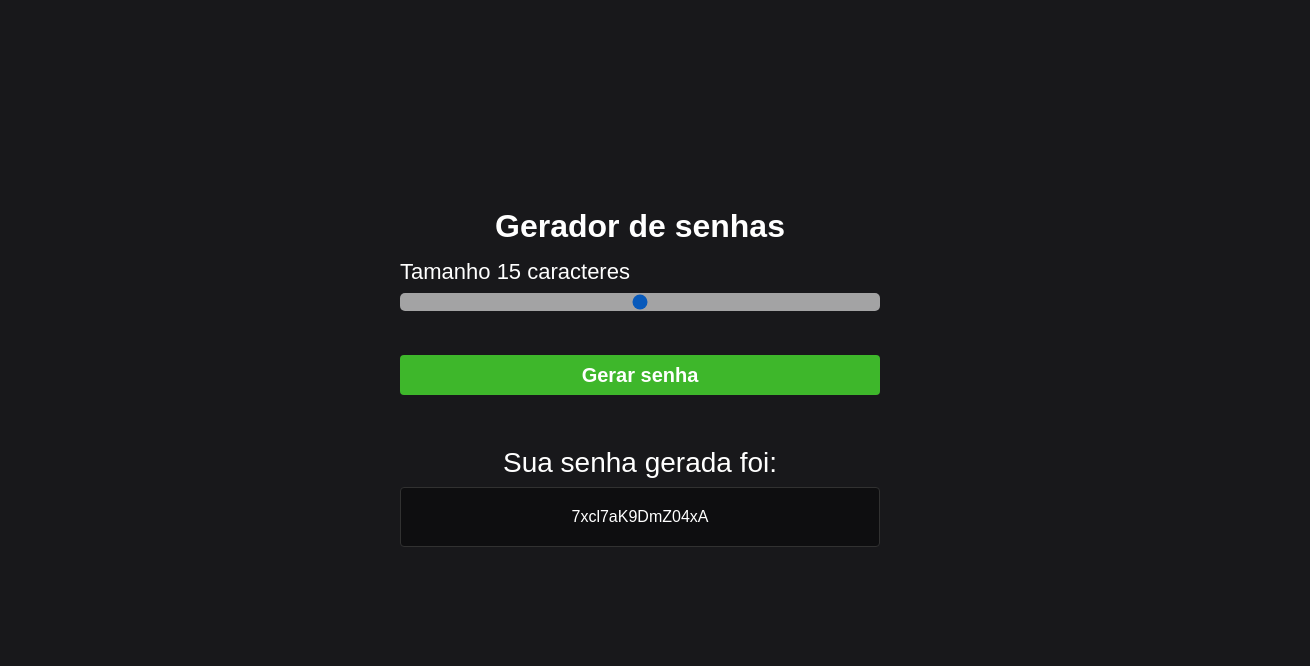
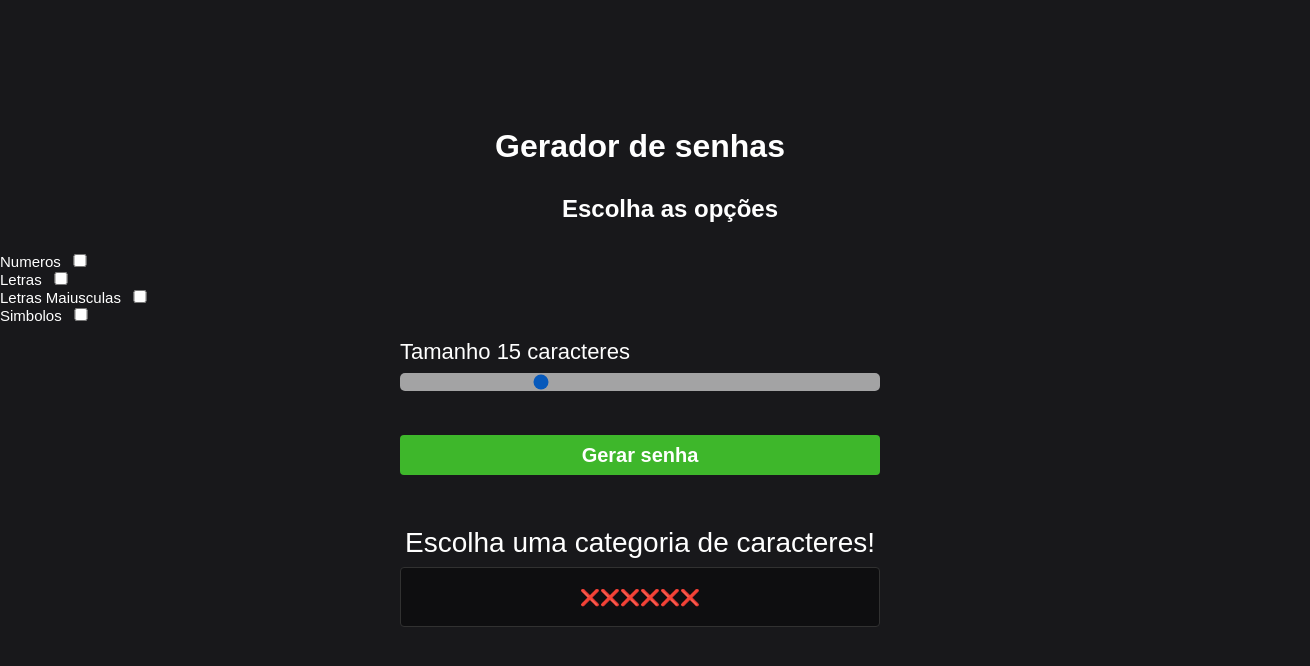
Before and after one commit to Damniel-Guilherme/Password-Generator, a plain HTML site: page index.html in a window 1280 px wide. Both pictures are taken after a click on the button "Gerar senha". Shown: the whole page, 1310 px wide, since content can reach past the window. Drawn offline with Linux system fonts and the light colour scheme.

Commit message:
update project

```diff
--- a/index.html
+++ b/index.html
@@ -11,22 +11,54 @@
   <title>Gerador de senha</title>
 </head>
 <body>
+<header>
+    <h1>Gerador de senhas</h1>
 
-    <h1>Gerador de senhas</h1>
+    <div>
+        <h2>Escolha as opções</h2>
+
+        <div>
+            <label for="apenasNumeros">Numeros</label>
+            <input type="checkbox" name="apenasNumeros" id="apenasNumeros">
+
+        </div>
+
+        <div>
+            <label for="apenasLetras">Letras</label>
+            <input type="checkbox" name="apenasLetras" id="apenasLetras">
+
+        </div>
+
+        <div>
+          <label for="apenasLetrasMaiusculas">Letras Maiusculas</label>
+          <input type="checkbox" name="apenasLetrasMaiusculas" id="apenasLetrasMaiusculas">
+
+      </div>
+
+        <div>
+          <label for="apenasSimbolos">Simbolos</label>
+          <input type="checkbox" name="apenasSimbolos" id="apenasSimbolos">
+        </div>
+
+    </div>
+
+
+</header>
+
 
   <div class="container-input">
     <span>Tamanho <span id="valor"></span> caracteres</span>
-    <input id="slider" class="slider" type="range" min="5" max="25" value="15"/>
+    <input id="slider" class="slider" type="range" min="1" max="50" value="15"/>
 
     <button id="button" class="button-cta" onclick="generatePassword()">Gerar senha</button>
   </div>
 
   <div id="container-password" onclick="copyPassword()" class="container-password hide">
-    <span class="title">Sua senha gerada foi:</span>
+    <span class="title" id="suasenha">Sua senha gerada foi:</span>
     <span id="password"  class="password"></span>
     <span class="tooltip">Clique na senha para copiar. 👆</span>
   </div>
 
-  <script src="script.js"></script>
+  <script src="script.js" defer></script>
 </body>
 </html>
--- a/script.js
+++ b/script.js
@@ -1,29 +1,65 @@
 let sliderElement = document.querySelector("#slider");
-let buttonElement = document.querySelector("#button");
-
+let suasenha = document.querySelector("#suasenha")
 let sizePassword = document.querySelector("#valor");
 let password = document.querySelector("#password");
-
 let containerPassword = document.querySelector("#container-password");
 
-let charset = 'abcdefghijklmnopqrstuvwxyzABCDEFGHIJKLMNOPQRSTUVWXYZ0123456789!';
 let novaSenha = '';
 
 sizePassword.innerHTML = sliderElement.value;
 
-slider.oninput = function () {
+sliderElement.oninput = function () {
     sizePassword.innerHTML = this.value;
 }
 
 function generatePassword () {
 
+
+    const letras = 'abcdefghijklmnopqrstuvwxyz';
+    const letrasMaiuscula = 'ABCDEFGHIJKLMNOPQRSTUVWXYZ';
+    const numeros = '0123456789';
+    const simbolos = '!"#$%&\'()*+,-./:;<=>?@[\\]^_`{|}~';
+
+    let charset = '';
+
+    const incluirLetras = document.getElementById('apenasLetras').checked;
+    const incluirLetrasMaisculunas = document.getElementById('apenasLetrasMaiusculas').checked;
+    const incluirNumeros = document.getElementById('apenasNumeros').checked;
+    const incluirSimbolos = document.getElementById('apenasSimbolos').checked;
+
+    if (incluirLetras) {
+        charset += letras;
+    }
+
+    if (incluirNumeros) {
+        charset += numeros;
+    }
+
+    if (incluirSimbolos) {
+        charset += simbolos;
+    }
+
+    if (incluirLetrasMaisculunas ) {
+        charset += letrasMaiuscula ;
+    }
+
+    if (charset === '') {
+        containerPassword.classList.remove("hide");
+        suasenha.innerHTML = 'Escolha uma categoria de caracteres!';
+        password.innerHTML = '❌❌❌❌❌❌';
+        return; // Retorna sem gerar a senha se nenhuma opção estiver selecionada
+    }
+
     let pass = "";
-    for (let i = 0, n= charset.length;  i < sliderElement.value; ++i) {
+    for (let i = 0, n = charset.length;  i < sliderElement.value; ++i) {
         pass += charset.charAt(Math.floor(Math.random() * n));
     }
+
     containerPassword.classList.remove("hide");
+    suasenha.innerHTML = 'Sua senha gerada foi:';
     password.innerHTML = pass;
     novaSenha = pass;
+
 }
 
 function copyPassword () {
--- a/style.css
+++ b/style.css
@@ -115,3 +115,23 @@ h1 {
     visibility: visible;
     opacity: 1;
   }
+
+
+  /* options */
+
+  h2 {
+    font: 30px;
+    text-align: center;
+    color: #fff;
+    margin: 30px;
+  }
+
+  input {
+    width: 30px;
+  }
+
+  label {
+    width: 30px;
+    font-size: 15px;
+    color: #fff;
+  }
```
